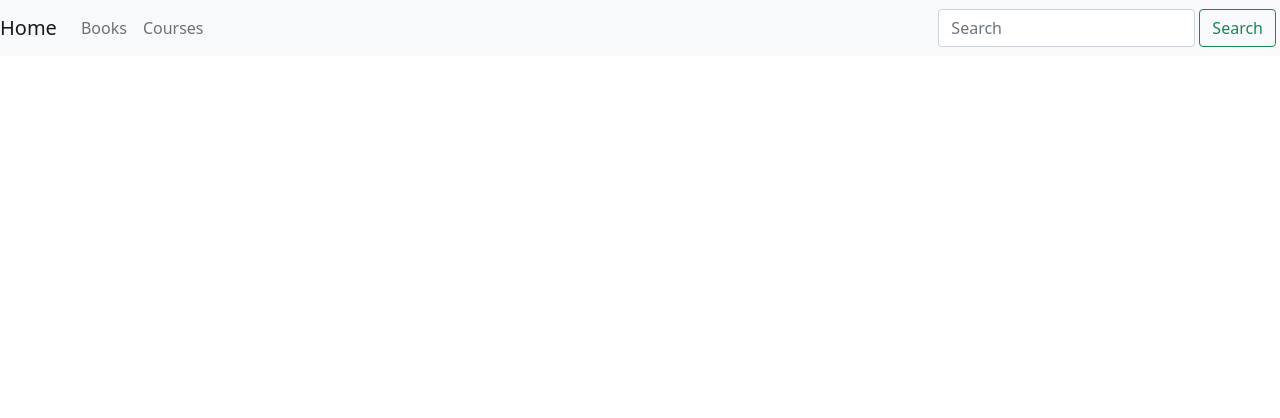
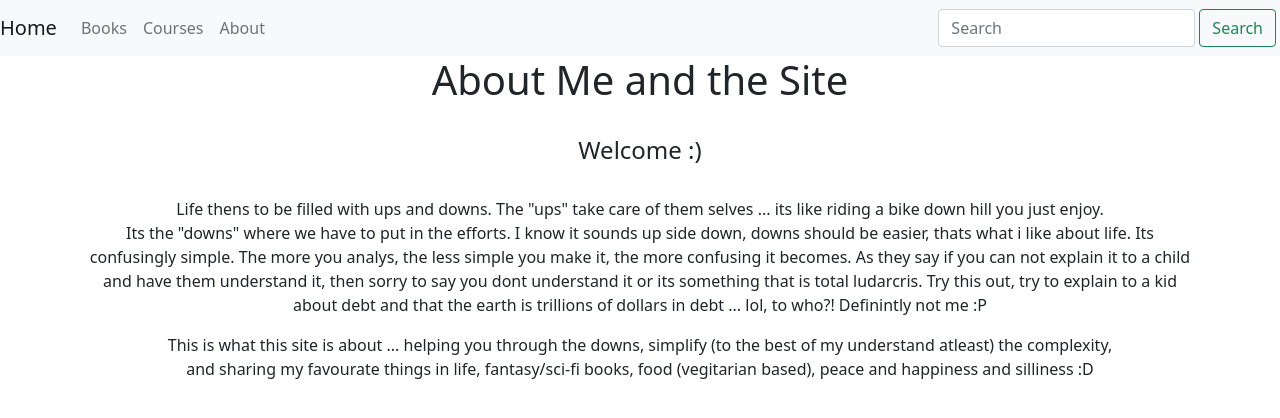
Before and after one commit to rinelb/my-react-webapp-live, a React (Create React App) app: page /about in a window 1280 px wide. Shown: the top 418 px of the page. Built offline with nearby package versions, Linux system fonts and the light colour scheme.

Commit message:
added about page

```diff
--- a/package.json
+++ b/package.json
@@ -17,7 +17,8 @@
   },
   "scripts": {
     "start": "HTTPS=true SSL_CRT_FILE=/etc/letsencrypt/live/rinelb.co.za/fullchain.pem SSL_KEY_FILE=/etc/letsencrypt/live/rinelb.co.za/privkey.pem  react-scripts start",
-     "build": "react-scripts build",
+    "dummy": "react-scripts start",
+    "build": "react-scripts build",
     "test": "react-scripts test",
     "eject": "react-scripts eject"
   },
--- a/src/App.js
+++ b/src/App.js
@@ -14,6 +14,7 @@ import { BrowserRouter, Link, Outlet, Route, Routes } from 'react-router-dom';
 import Images from './components/book.jpeg';
 import Course from './pages/Course';
 import NavigationMobile from './components/NavigationMobile'
+import About from './pages/About';
 
 // import Container from 'react-bootstrap' //npm install react-bootstrap bootstrap
 
@@ -60,6 +61,7 @@ function App() {
             <Routes>
               <Route path='/books'  element={<Books/>} />
               <Route path='/courses'  element={<Course/>} />
+              <Route path='/about'  element={<About/>} />
               <Route path='/'element={<Home mobile={mobile}/>} />
           </Routes>
         </div>
@@ -71,6 +73,7 @@ function App() {
             <Routes>
               <Route path='/books'  element={<Books/>} />
               <Route path='/courses'  element={<Course/>} />
+              <Route path='/about'  element={<About/>} />
               <Route path='/'element={<Home/>} />
           </Routes>
         </div>
--- a/src/components/Navigation.jsx
+++ b/src/components/Navigation.jsx
@@ -5,6 +5,7 @@ import React, { Component } from 'react';
 import { Link } from 'react-router-dom';
 import Home from '../pages/Home';
 import Course from '../pages/Course';
+import About from '../pages/About';
 
    class Navigation extends Component {
   render() {
@@ -21,6 +22,9 @@ import Course from '../pages/Course';
 
                 <NavItem eventkey={1} href="/courses">
                   <Nav.Link as={Link} to="/courses" >Courses</Nav.Link>
+                </NavItem>
+                <NavItem eventkey={1} href="/about">
+                  <Nav.Link as={Link} to="/about" >About</Nav.Link>
                 </NavItem>
 
               </Nav>
@@ -39,6 +43,7 @@ import Course from '../pages/Course';
           <Routes>
             <Route exact path='/books' element={() => <Books />} />
             <Route exact path='/courses' element={() => <Course />} />
+            <Route exact path='/about' element={() => <About />} />
             <Route exact path='/' element={() => <Home />} />
             {/* <Route render={function () {
               return <p>Not found</p>
--- a/src/components/NavigationMobile.jsx
+++ b/src/components/NavigationMobile.jsx
@@ -31,6 +31,7 @@ import Course from '../pages/Course';
               <Nav.Link href="/">Home</Nav.Link>
               <Nav.Link href="/books">Books</Nav.Link>
               <Nav.Link href="/courses">Courses</Nav.Link>
+              <Nav.Link href="/about">About</Nav.Link>
               <NavDropdown
                 title="Dropdown"
                 id={`offcanvasNavbarDropdown-expand-${expand}`}
--- /dev/null
+++ b/src/pages/About.jsx
@@ -0,0 +1,25 @@
+import React from 'react';
+
+
+
+const About = ()=>{
+
+    return(<><center>
+                <h1>About Me and the Site</h1>
+                <br/>
+            <h4>Welcome :)</h4>
+            <br/>
+            <p>Life thens to be filled with ups and downs. The "ups" take care of them selves ... its like riding a bike down hill you just enjoy.
+                <br/>Its the "downs" where we have to put in the efforts. I know it sounds up side down, downs should be easier, thats what i like about life. Its<br/>
+                confusingly simple. The more you analys, the less simple you make it, the more confusing it becomes. As they say if you can not explain it to a child<br/>
+                and have them understand it, then sorry to say you dont understand it or its something that is total ludarcris. Try this out, try to explain to a kid<br/>
+                about debt and that the earth is trillions of dollars in debt ... lol, to who?! Definintly not me :P<br/></p>
+                <p>This is what this site is about ... helping you through the downs, simplify (to the best of my understand atleast) the complexity,<br/>
+                and sharing my favourate things in life, fantasy/sci-fi books, food (vegitarian based), peace and happiness and silliness :D </p>
+
+        </center>
+
+    </>)
+}
+
+export default About;
--- a/src/pages/Home.jsx
+++ b/src/pages/Home.jsx
@@ -8,7 +8,9 @@ import Space_gif from '../assests/space-gif-space.gif'
 const Home = (props)=>{
 
     return(
+        // PC page
         <>{ (props.mobile ==0)?
+            <div>
             <body style={{
             background:"black"
 
@@ -33,11 +35,15 @@ const Home = (props)=>{
                   }}/>
 
 
+
                 </div>
 
         </center>
         </body>
+
+        </div>
         :
+         // mobile page
 
         <body style={{
             background:"black"
```
